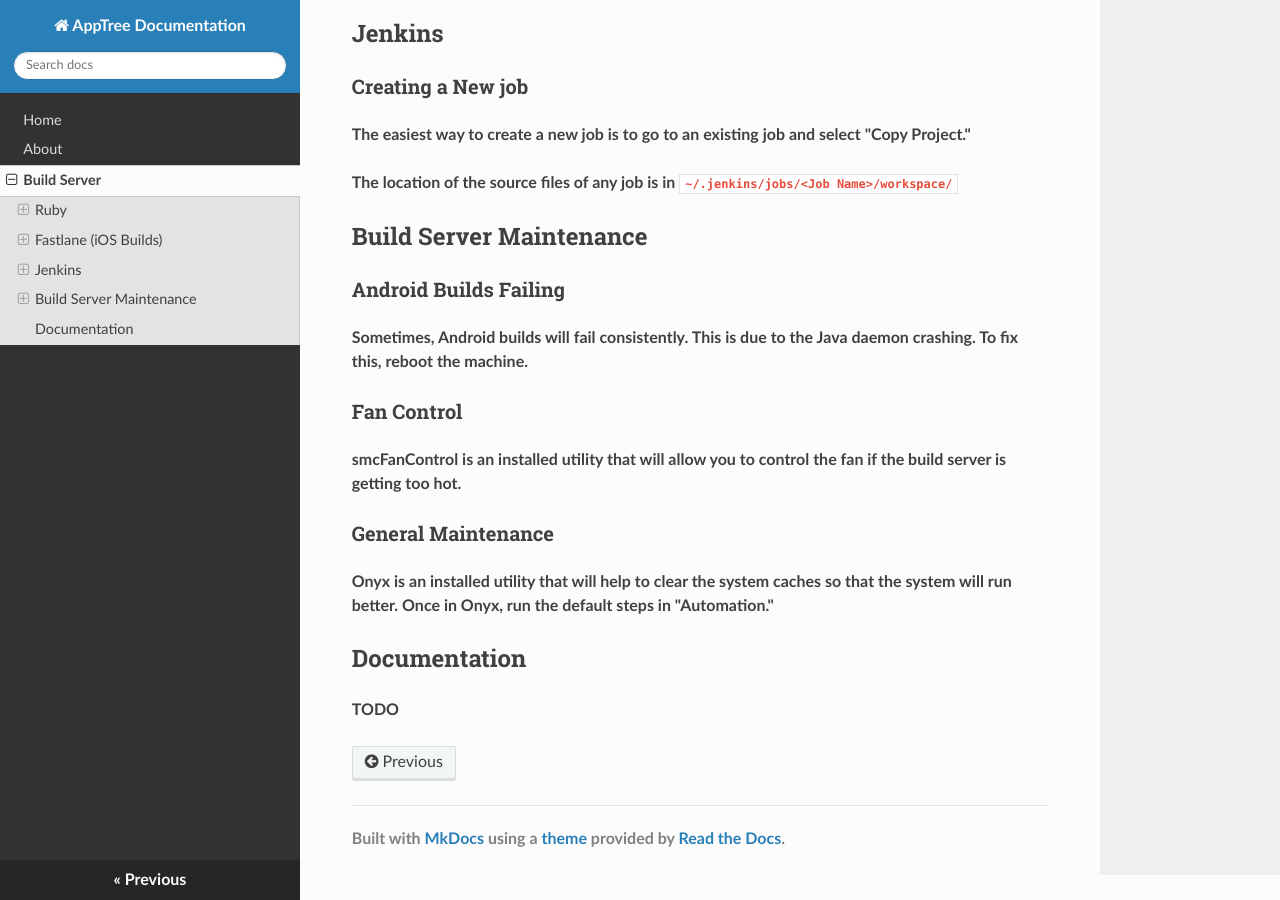
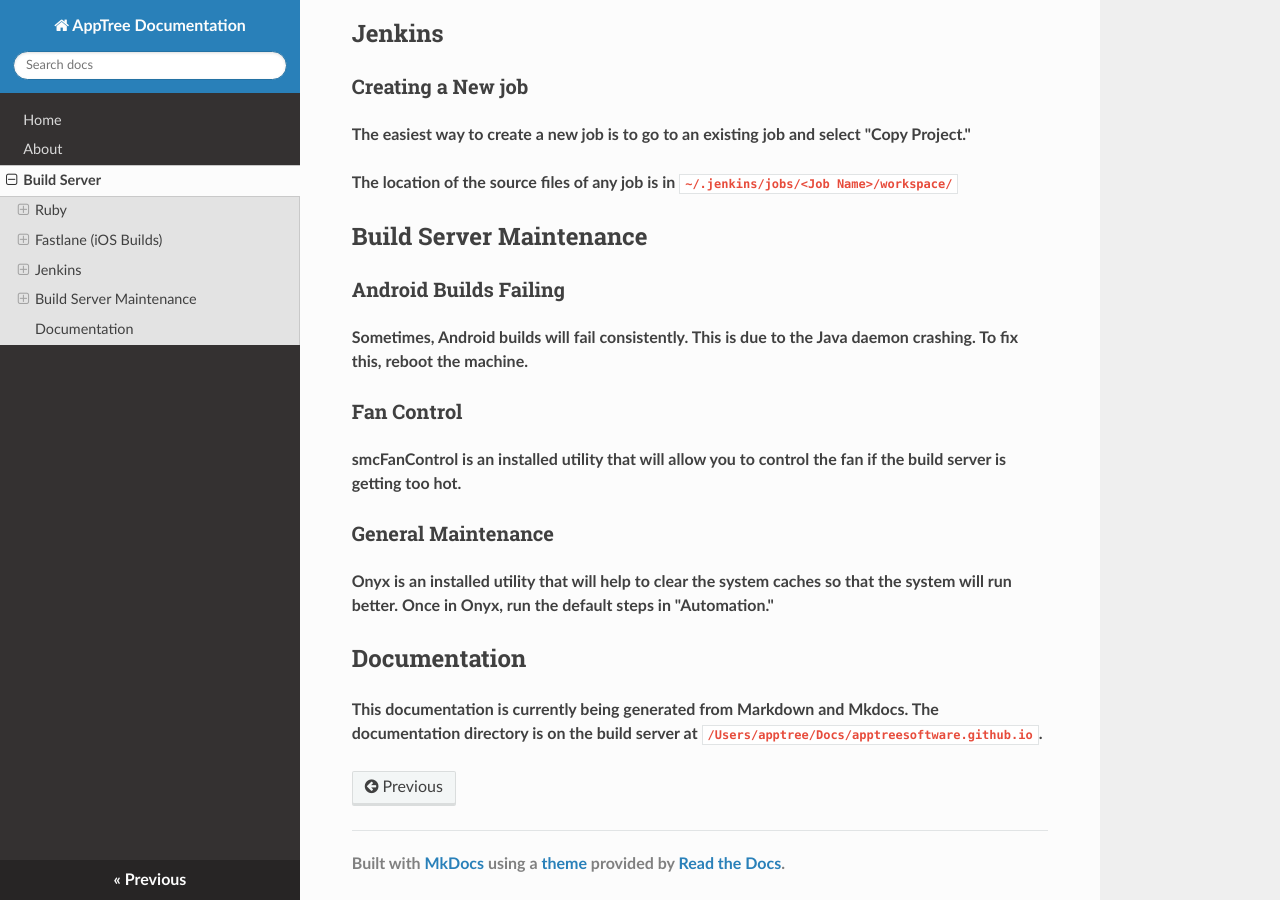
Before and after one commit to apptreesoftware/apptreesoftware.github.io, an MkDocs documentation site: the page built from docs/build_server.md, in a window 1280 px wide and 900 px high, scrolled down 3426 px. Built offline with MkDocs 1.6.1, drawn with Linux system fonts in a browser that asks for light colours; nearby versions of some CDN libraries; old or Windows-style settings are respelled for this version of MkDocs.

Commit message:
Build server documentation folder info

```diff
--- a/docs/build_server.md
+++ b/docs/build_server.md
@@ -162,4 +162,4 @@
 
 ## Documentation
 
-TODO
+This documentation is currently being generated from Markdown and Mkdocs.  The documentation directory is on the build server at `/Users/apptree/Docs/apptreesoftware.github.io`.
```
Also changed, not shown: site/build_server/index.html, site/index.html, site/mkdocs/search_index.json.
